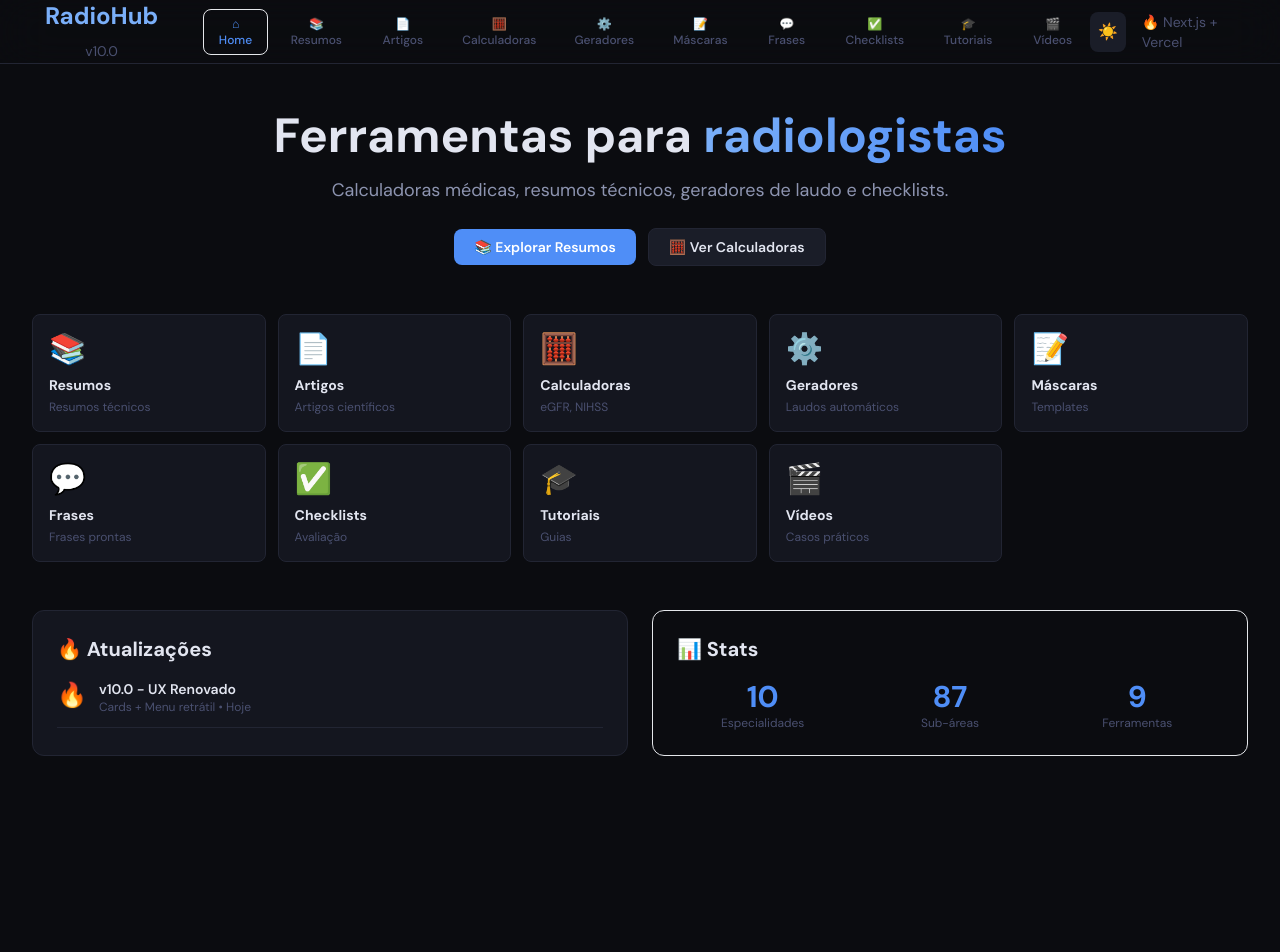
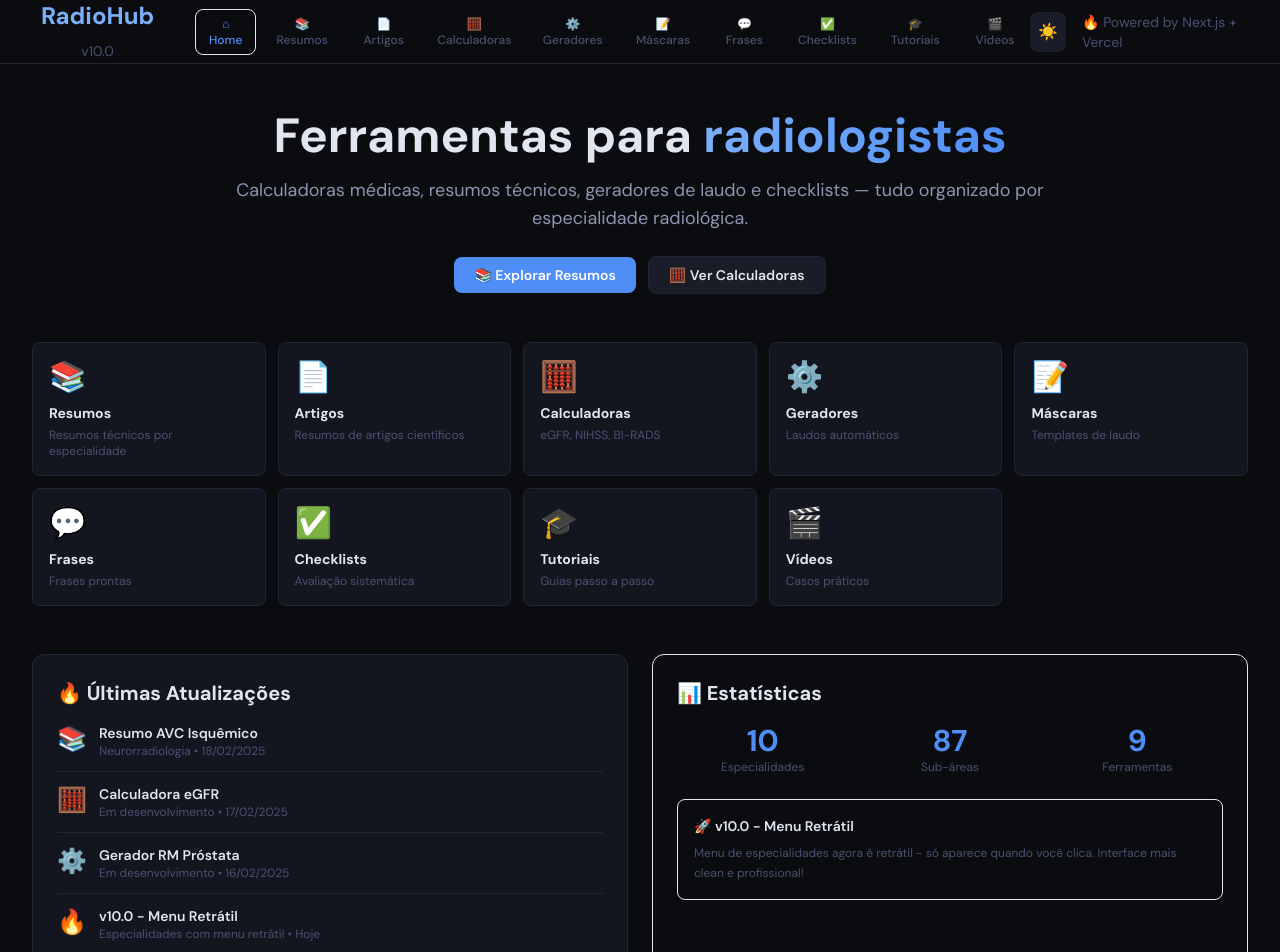
Before and after one commit to alandinizhummel-lgtm/radiohub-nextjs, a Next.js app: page / in a window 1280 px wide. Shown: the top 952 px of the page. Before the commit the page ends 804 px from the top, so only its background shows below. Built offline with nearby package versions, Linux system fonts and the light colour scheme.

Commit message:
Update page.tsx

```diff
--- a/app/page.tsx
+++ b/app/page.tsx
@@ -189,7 +189,7 @@ export default function Home() {
               {theme === 'dark' ? '☀️' : '🌙'}
             </button>
             <div className="text-sm text-text3">
-              🔥 Next.js + Vercel
+              🔥 Powered by Next.js + Vercel
             </div>
           </div>
         </div>
@@ -309,7 +309,7 @@ export default function Home() {
                   Ferramentas para <span className="bg-gradient-to-r from-accent2 to-accent bg-clip-text text-transparent">radiologistas</span>
                 </h1>
                 <p className="text-lg text-text2 mb-6">
-                  Calculadoras médicas, resumos técnicos, geradores de laudo e checklists.
+                  Calculadoras médicas, resumos técnicos, geradores de laudo e checklists — tudo organizado por especialidade radiológica.
                 </p>
                 <div className="flex items-center justify-center gap-3">
                   <button
@@ -329,14 +329,14 @@ export default function Home() {
 
               <div className="grid grid-cols-2 md:grid-cols-3 lg:grid-cols-5 gap-3 mb-12">
                 {[
-                  { id: 'resumos', icon: '📚', label: 'Resumos', desc: 'Resumos técnicos' },
-                  { id: 'artigos', icon: '📄', label: 'Artigos', desc: 'Artigos científicos' },
-                  { id: 'calculadoras', icon: '🧮', label: 'Calculadoras', desc: 'eGFR, NIHSS' },
+                  { id: 'resumos', icon: '📚', label: 'Resumos', desc: 'Resumos técnicos por especialidade' },
+                  { id: 'artigos', icon: '📄', label: 'Artigos', desc: 'Resumos de artigos científicos' },
+                  { id: 'calculadoras', icon: '🧮', label: 'Calculadoras', desc: 'eGFR, NIHSS, BI-RADS' },
                   { id: 'geradores', icon: '⚙️', label: 'Geradores', desc: 'Laudos automáticos' },
-                  { id: 'mascaras', icon: '📝', label: 'Máscaras', desc: 'Templates' },
+                  { id: 'mascaras', icon: '📝', label: 'Máscaras', desc: 'Templates de laudo' },
                   { id: 'frases', icon: '💬', label: 'Frases', desc: 'Frases prontas' },
-                  { id: 'checklists', icon: '✅', label: 'Checklists', desc: 'Avaliação' },
-                  { id: 'tutoriais', icon: '🎓', label: 'Tutoriais', desc: 'Guias' },
+                  { id: 'checklists', icon: '✅', label: 'Checklists', desc: 'Avaliação sistemática' },
+                  { id: 'tutoriais', icon: '🎓', label: 'Tutoriais', desc: 'Guias passo a passo' },
                   { id: 'videos', icon: '🎬', label: 'Vídeos', desc: 'Casos práticos' }
                 ].map(section => (
                   <div
@@ -351,23 +351,48 @@ export default function Home() {
                 ))}
               </div>
 
-              <div className="grid grid-cols-1 lg:grid-cols-2 gap-6">
+              <div className="grid grid-cols-1 lg:grid-cols-2 gap-6 mb-12">
                 <div className="bg-surface border border-border rounded-xl p-6">
-                  <h2 className="text-xl font-bold mb-4 text-text">🔥 Atualizações</h2>
+                  <h2 className="text-xl font-bold mb-4 flex items-center gap-2 text-text">
+                    🔥 Últimas Atualizações
+                  </h2>
                   <div className="space-y-3">
-                    <div className="flex gap-3 pb-3 border-b border-border">
+                    <div className="flex items-start gap-3 pb-3 border-b border-border">
+                      <div className="text-2xl">📚</div>
+                      <div className="flex-1">
+                        <div className="text-sm font-semibold text-text">Resumo AVC Isquêmico</div>
+                        <div className="text-xs text-text3">Neurorradiologia • 18/02/2025</div>
+                      </div>
+                    </div>
+                    <div className="flex items-start gap-3 pb-3 border-b border-border">
+                      <div className="text-2xl">🧮</div>
+                      <div className="flex-1">
+                        <div className="text-sm font-semibold text-text">Calculadora eGFR</div>
+                        <div className="text-xs text-text3">Em desenvolvimento • 17/02/2025</div>
+                      </div>
+                    </div>
+                    <div className="flex items-start gap-3 pb-3 border-b border-border">
+                      <div className="text-2xl">⚙️</div>
+                      <div className="flex-1">
+                        <div className="text-sm font-semibold text-text">Gerador RM Próstata</div>
+                        <div className="text-xs text-text3">Em desenvolvimento • 16/02/2025</div>
+                      </div>
+                    </div>
+                    <div className="flex items-start gap-3">
                       <div className="text-2xl">🔥</div>
-                      <div>
-                        <div className="text-sm font-semibold text-text">v10.0 - UX Renovado</div>
-                        <div className="text-xs text-text3">Cards + Menu retrátil • Hoje</div>
+                      <div className="flex-1">
+                        <div className="text-sm font-semibold text-text">v10.0 - Menu Retrátil</div>
+                        <div className="text-xs text-text3">Especialidades com menu retrátil • Hoje</div>
                       </div>
                     </div>
                   </div>
                 </div>
 
                 <div className="bg-gradient-to-br from-accent/10 to-accent2/10 border border-accent/30 rounded-xl p-6">
-                  <h2 className="text-xl font-bold mb-4 text-text">📊 Stats</h2>
-                  <div className="grid grid-cols-3 gap-4">
+                  <h2 className="text-xl font-bold mb-4 text-text">
+                    📊 Estatísticas
+                  </h2>
+                  <div className="grid grid-cols-3 gap-4 mb-6">
                     <div className="text-center">
                       <div className="text-3xl font-bold text-accent">10</div>
                       <div className="text-xs text-text3">Especialidades</div>
@@ -381,6 +406,12 @@ export default function Home() {
                       <div className="text-xs text-text3">Ferramentas</div>
                     </div>
                   </div>
+                  <div className="bg-surface/50 rounded-lg p-4 border border-accent/20">
+                    <div className="text-sm font-semibold text-text mb-2">🚀 v10.0 - Menu Retrátil</div>
+                    <div className="text-xs text-text3 leading-relaxed">
+                      Menu de especialidades agora é retrátil - só aparece quando você clica. Interface mais clean e profissional!
+                    </div>
+                  </div>
                 </div>
               </div>
             </div>
@@ -390,9 +421,9 @@ export default function Home() {
             <div>
               <h2 className="text-3xl font-bold mb-8 flex items-center gap-3 text-text">
                 {currentSection === 'resumos' && '📚 Resumos'}
-                {currentSection === 'artigos' && '📄 Artigos'}
-                {currentSection === 'mascaras' && '📝 Máscaras'}
-                {currentSection === 'frases' && '💬 Frases'}
+                {currentSection === 'artigos' && '📄 Resumo de Artigos'}
+                {currentSection === 'mascaras' && '📝 Máscaras de Laudo'}
+                {currentSection === 'frases' && '💬 Frases Prontas'}
                 {currentSection === 'checklists' && '✅ Checklists'}
                 {currentSection === 'tutoriais' && '🎓 Tutoriais'}
                 {currentSection === 'videos' && '🎬 Vídeos'}
@@ -413,21 +444,25 @@ export default function Home() {
           {currentSection === 'calculadoras' && (
             <div>
               <div className="mb-8">
-                <h2 className="text-3xl font-bold text-text mb-2">🧮 Calculadoras</h2>
+                <h2 className="text-3xl font-bold flex items-center gap-3 text-text mb-2">
+                  🧮 Calculadoras Médicas
+                </h2>
                 <p className="text-text2">
                   {SPECS[currentSpec as keyof typeof SPECS].icon} {SPECS[currentSpec as keyof typeof SPECS].label}
                 </p>
               </div>
 
-              {CALCULADORAS_POR_SPEC[currentSpec] ? (
+              {CALCULADORAS_POR_SPEC[currentSpec] && CALCULADORAS_POR_SPEC[currentSpec].length > 0 ? (
                 <div className="grid grid-cols-1 md:grid-cols-2 gap-4">
-                  {CALCULADORAS_POR_SPEC[currentSpec].map((calc, i) => (
-                    <div key={i} className="bg-surface border border-border rounded-xl p-6 hover:shadow-lg transition-all">
-                      <div className="flex gap-3 mb-4">
+                  {CALCULADORAS_POR_SPEC[currentSpec].map((calc, index) => (
+                    <div key={index} className="bg-surface border border-border rounded-xl p-6 hover:border-accent/50 hover:shadow-lg transition-all group">
+                      <div className="flex items-start justify-between mb-4">
+                        <div className="flex items-center gap-3">
                           <div className="text-3xl">🧮</div>
                           <div>
-                          <h3 className="text-lg font-bold text-text">{calc.nome}</h3>
+                            <h3 className="text-lg font-bold text-text group-hover:text-accent transition-colors">{calc.nome}</h3>
                             <p className="text-sm text-text3">{calc.descricao}</p>
+                          </div>
                         </div>
                       </div>
                       <button className="w-full px-4 py-2 bg-accent/10 text-accent rounded-lg hover:bg-accent hover:text-white transition-all text-sm font-semibold">
@@ -439,7 +474,8 @@ export default function Home() {
               ) : (
                 <div className="bg-surface border border-border rounded-xl p-16 text-center">
                   <div className="text-6xl mb-4 opacity-50">🧮</div>
-                  <p className="text-xl text-text2">Nenhuma calculadora disponível</p>
+                  <p className="text-xl text-text2 mb-2">Nenhuma calculadora disponível</p>
+                  <p className="text-sm text-text3">Selecione outra especialidade ou aguarde novas adições</p>
                 </div>
               )}
             </div>
@@ -448,21 +484,25 @@ export default function Home() {
           {currentSection === 'geradores' && (
             <div>
               <div className="mb-8">
-                <h2 className="text-3xl font-bold text-text mb-2">⚙️ Geradores</h2>
+                <h2 className="text-3xl font-bold flex items-center gap-3 text-text mb-2">
+                  ⚙️ Geradores de Laudo
+                </h2>
                 <p className="text-text2">
                   {SPECS[currentSpec as keyof typeof SPECS].icon} {SPECS[currentSpec as keyof typeof SPECS].label}
                 </p>
               </div>
 
-              {GERADORES_POR_SPEC[currentSpec] ? (
+              {GERADORES_POR_SPEC[currentSpec] && GERADORES_POR_SPEC[currentSpec].length > 0 ? (
                 <div className="grid grid-cols-1 md:grid-cols-2 gap-4">
-                  {GERADORES_POR_SPEC[currentSpec].map((ger, i) => (
-                    <div key={i} className="bg-surface border border-border rounded-xl p-6 hover:shadow-lg transition-all">
-                      <div className="flex gap-3 mb-4">
+                  {GERADORES_POR_SPEC[currentSpec].map((ger, index) => (
+                    <div key={index} className="bg-surface border border-border rounded-xl p-6 hover:border-accent/50 hover:shadow-lg transition-all group">
+                      <div className="flex items-start justify-between mb-4">
+                        <div className="flex items-center gap-3">
                           <div className="text-3xl">⚙️</div>
                           <div>
-                          <h3 className="text-lg font-bold text-text">{ger.nome}</h3>
+                            <h3 className="text-lg font-bold text-text group-hover:text-accent transition-colors">{ger.nome}</h3>
                             <p className="text-sm text-text3">{ger.descricao}</p>
+                          </div>
                         </div>
                       </div>
                       <button className="w-full px-4 py-2 bg-accent/10 text-accent rounded-lg hover:bg-accent hover:text-white transition-all text-sm font-semibold">
@@ -474,11 +514,13 @@ export default function Home() {
               ) : (
                 <div className="bg-surface border border-border rounded-xl p-16 text-center">
                   <div className="text-6xl mb-4 opacity-50">⚙️</div>
-                  <p className="text-xl text-text2">Nenhum gerador disponível</p>
+                  <p className="text-xl text-text2 mb-2">Nenhum gerador disponível</p>
+                  <p className="text-sm text-text3">Selecione outra especialidade ou aguarde novas adições</p>
                 </div>
               )}
             </div>
           )}
+
         </div>
       </main>
     </div>
```
Lines whose indentation alone changed are shown as unchanged.
